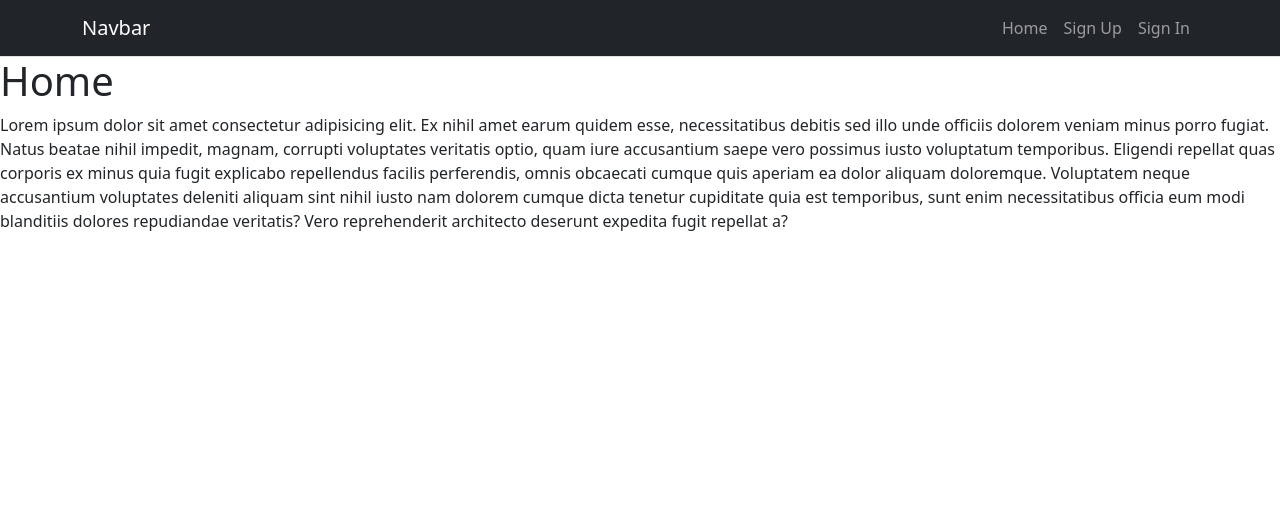
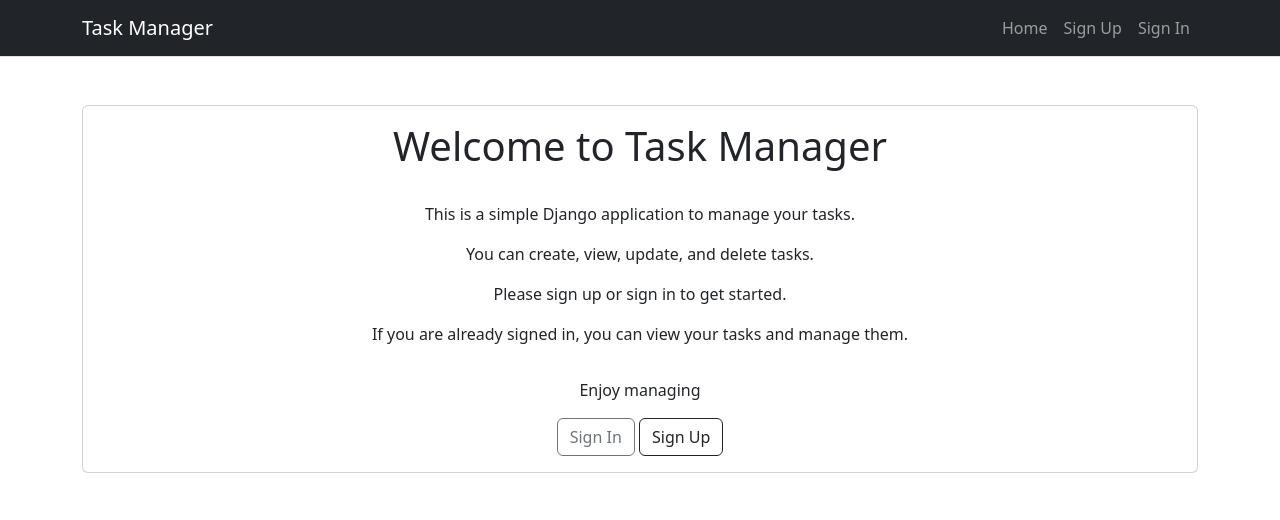
Before and after one commit to HelberthGM/task_manager, a Django app: page / in a window 1280 px wide. Shown: the top 520 px of the page. Run offline with Django 5.2, Linux system fonts and the light colour scheme.

Commit message:
add styles in home and sign up with boostrap

```diff
--- a/tasks/templates/base.html
+++ b/tasks/templates/base.html
@@ -11,7 +11,7 @@
 <body>
     <nav class="navbar navbar-expand-lg bg-dark navbar-dark border-bottom border-body">
         <div class="container">
-            <a class="navbar-brand" href="#">Navbar</a>
+            <a class="navbar-brand" href="{% url 'home' %}">Task Manager</a>
             <button class="navbar-toggler" type="button" data-bs-toggle="collapse" data-bs-target="#navbarNav"
                 aria-controls="navbarNav" aria-expanded="false" aria-label="Toggle navigation">
                 <span class="navbar-toggler-icon"></span>
--- a/tasks/templates/home.html
+++ b/tasks/templates/home.html
@@ -1,8 +1,24 @@
 {% extends 'base.html' %}
 
 {% block content %}
-<h1>Home</h1>
-
-<p>Lorem ipsum dolor sit amet consectetur adipisicing elit. Ex nihil amet earum quidem esse, necessitatibus debitis sed illo unde officiis dolorem veniam minus porro fugiat. Natus beatae nihil impedit, magnam, corrupti voluptates veritatis optio, quam iure accusantium saepe vero possimus iusto voluptatum temporibus. Eligendi repellat quas corporis ex minus quia fugit explicabo repellendus facilis perferendis, omnis obcaecati cumque quis aperiam ea dolor aliquam doloremque. Voluptatem neque accusantium voluptates deleniti aliquam sint nihil iusto nam dolorem cumque dicta tenetur cupiditate quia est temporibus, sunt enim necessitatibus officia eum modi blanditiis dolores repudiandae veritatis? Vero reprehenderit architecto deserunt expedita fugit repellat a?</p>
+<main class="container py-5">
+    <section class="card  card-body text-center">
+        <h1 class="card-title text-center">Welcome to Task Manager</h1>
+        <br>
+        <p class="card-text">This is a simple Django application to manage your tasks.</p>
+        <p class="card-text">You can create, view, update, and delete tasks.</p>
+        <p class="card-text">Please sign up or sign in to get started.</p>
+        <p class="card-text">If you are already signed in, you can view your tasks and manage them.<p>
+        <p class="card-text">Enjoy managing </p>
+        <div class="text-center">
+            <a class="btn btn-outline-secondary" href="{% url 'signin' %}">
+                Sign In
+            </a>
+            <a class="btn btn-outline-dark" href="{% url 'signup' %}">
+                Sign Up
+            </a>
+        </div>
+    </section>
+</main>
 
 {% endblock %}
```
Also changed, not shown: tasks/templates/signup.html (+28 -10 lines).
